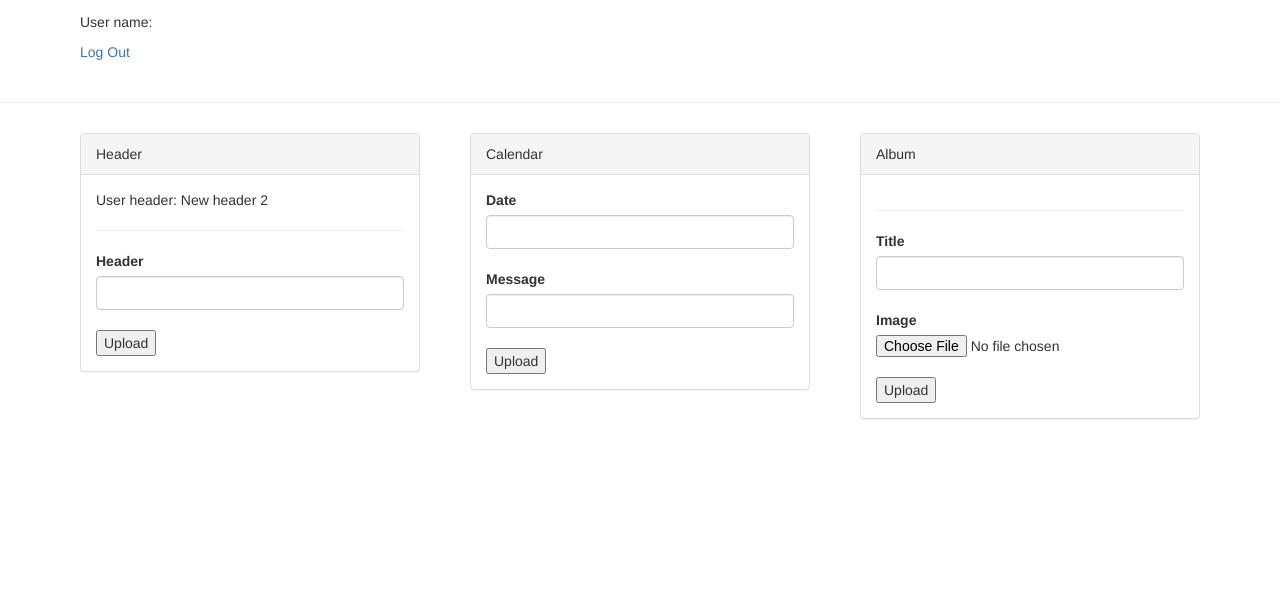
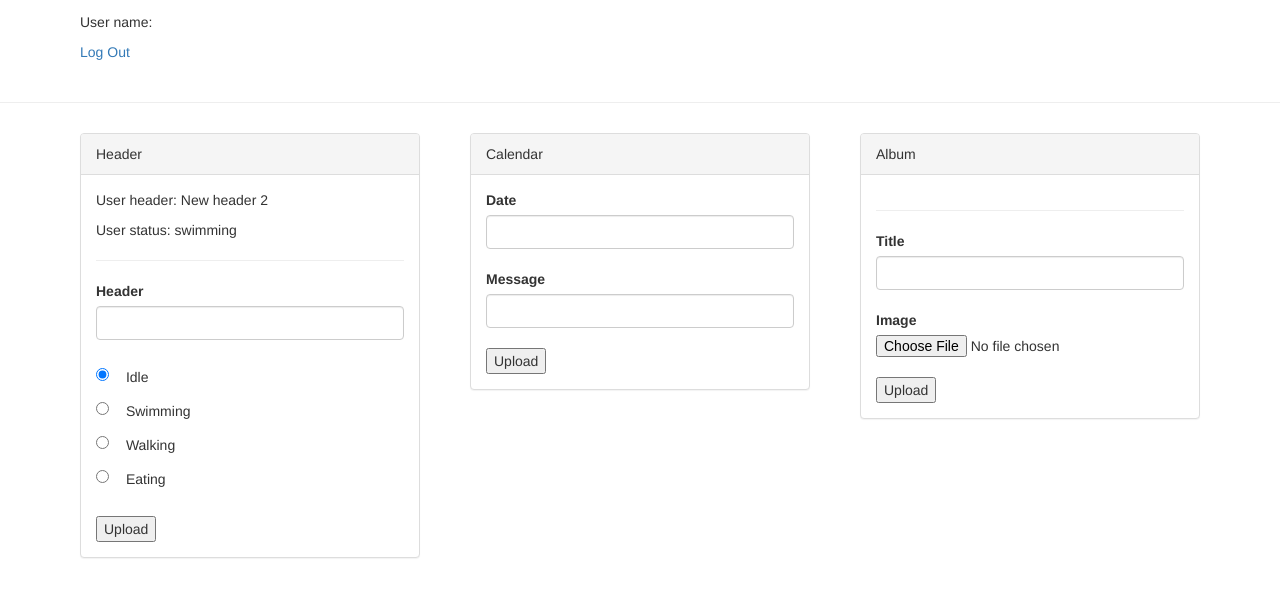
Before and after one commit to jmfveneroso/upword_project_1, a Django app: template senior_panel/templates/user_panel.html in a window 1280 px wide. Shown: the part 58-655 px from the top of the page. Run offline with Django 3.2, Linux system fonts and the light colour scheme; the template is opened without the code that fills it: values that come from a table or form of the project are taken from there, others are empty; data comes from the database, SQL or seed files in the repository; both versions use the stored data as it was after the commit; some libraries are stand-ins or nearby versions.

Commit message:
User status.

```diff
--- a/senior_panel/forms.py
+++ b/senior_panel/forms.py
@@ -32,14 +32,17 @@ class CalendarEntryForm(forms.Form):
 
 class UserInfoForm(forms.Form):
   header = forms.CharField()
+  status = forms.CharField()
 
   def save(self, user_id):
     if not self.is_valid():
       return
 
     header = self.cleaned_data.get("header")
-    img = self.cleaned_data.get("image")
+    status = self.cleaned_data.get("status")
+    print('status: ', status)
 
     user_info = UserInfo.objects.get(pk=user_id)
     user_info.header = header
+    user_info.status = status
     user_info.save()
--- a/senior_panel/models.py
+++ b/senior_panel/models.py
@@ -13,6 +13,7 @@ class UserInfo(models.Model):
     primary_key=True,
   )
   header = models.CharField(max_length=200)
+  status = models.CharField(max_length=200, default='idle')
 
   def __str__(self):
     return self.user.username
--- a/senior_panel/templates/user_panel.html
+++ b/senior_panel/templates/user_panel.html
@@ -25,6 +25,8 @@
         <div class="panel-body">
           <p>User header: {{ user_info.header }}</p>
 
+          <p>User status: {{ user_info.status }}</p>
+
           <hr />
 
           <form method = "post" action="{% url 'change_user_info' %}">
@@ -33,6 +35,21 @@
 
             <label>Header</label>
             <input class="form-control" type="text" name="header"/>
+
+            <br />
+
+            <input type="radio" class="btn-check" name="status" id="idle" autocomplete="off" value="idle" checked>
+            <label class="btn btn-secondary" for="idle">Idle</label>
+            <br />
+            <input type="radio" class="btn-check" name="status" id="swimming" autocomplete="off" value="swimming">
+            <label class="btn btn-secondary" for="swimming">Swimming</label>
+            <br />
+            <input type="radio" class="btn-check" name="status" id="walking" autocomplete="off" value="walking">
+            <label class="btn btn-secondary" for="walking">Walking</label>
+            <br />
+            <input type="radio" class="btn-check" name="status" id="eating" autocomplete="off" value="eating">
+            <label class="btn btn-secondary" for="eating">Eating</label>
+            <br />
 
             <br />
 
```
Also changed, not shown: db.sqlite3, media/images/shooter_bug_normal.png (added), senior_panel/migrations/0003_userinfo_status.py (added).
